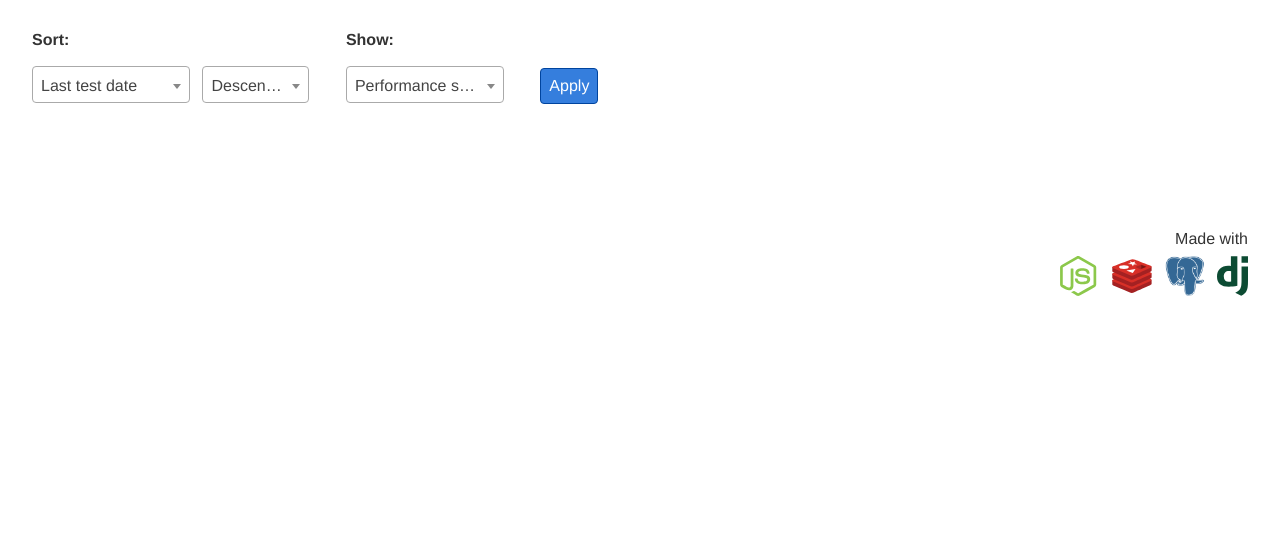
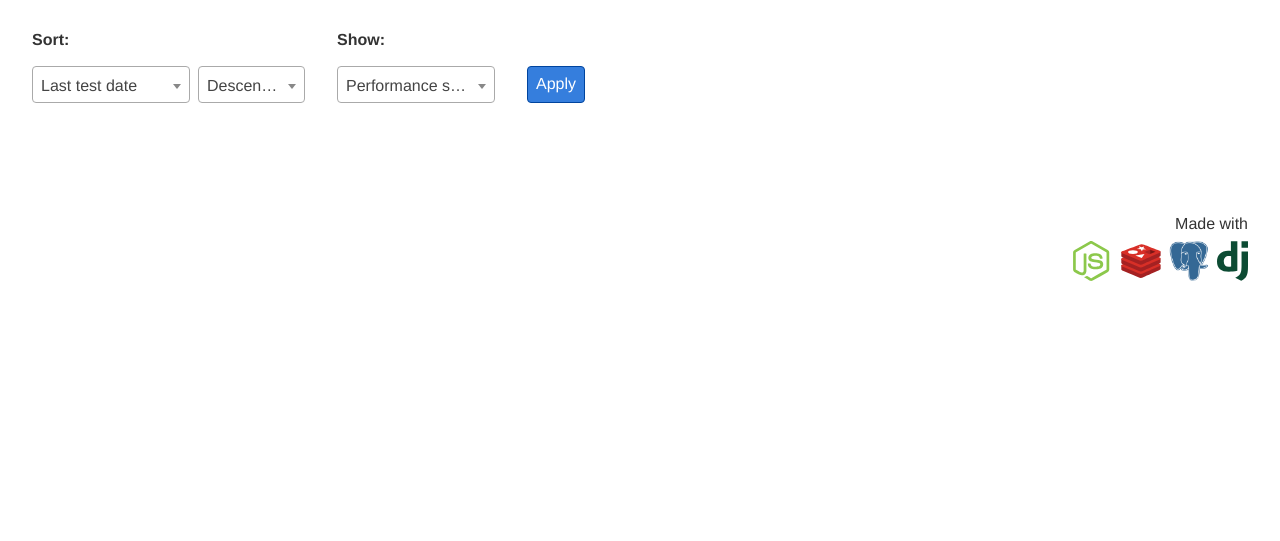
Before and after one commit to IBM/page-lab, a Django app: page /report/browse/ in a window 1280 px wide. Shown: the part 212-753 px from the top of the page. Run offline with Django 3.2, Linux system fonts and the light colour scheme; data comes from the database, SQL or seed files in the repository; data that the repository does not hold is empty; some libraries are stand-ins or nearby versions.

Commit message:
Housekeeping updates
Housekeeping updates.

```diff
--- a/admin/pageaudit/report/templates/page_template.html
+++ b/admin/pageaudit/report/templates/page_template.html
@@ -82,7 +82,7 @@
 
         <main role="main" aria-label="PageLab content">
 
-            <nav class="{{ templateHelpers.classes.horizontalSpace }} pl-sitenav bg-black bb">
+            <nav class="{{ templateHelpers.classes.horizontalSpace }} pl-sitenav bg-black bb cf">
                 <a class="{{ templateHelpers.classes.navItem }} {{ templateHelpers.classes.siteColor }} b" href="{% url 'plr:home' %}">PageLab</a>
                 <a class="{{ templateHelpers.classes.navItem }} {% block menuHomeClass %}{% endblock %}" href="{% url 'plr:home' %}">Find reports</a>
                 <a class="{{ templateHelpers.classes.navItem }} {% block menuBrowsereportsClass %}{% endblock %}" href="{% url 'plr:reports_browse' %}">Browse reports</a>
@@ -114,11 +114,11 @@
             {% define "40" as imgsize %}
             <div class="tr-ns mb3 mt5 tl {{ templateHelpers.classes.grid }}">
                 <p class="mb2">Made with</p>
-                <div>
-                    <a class="dib mr2 " href="https://www.nodejs.org/" target="_blank"><img src="{% static 'report/img/nodejs.svg' %}" width="{{imgsize}}" height="{{imgsize}}" title="Nodejs is an asynchronous event driven JavaScript runtime" alt="Made with Node"></a>
-                    <a class="dib mr2 " href="https://redis.io/" target="_blank"><img src="{% static 'report/img/redis.svg' %}" width="{{imgsize}}" height="{{imgsize}}" title="Redis is an open source (BSD licensed), in-memory data structure store, used as a database, cache and message broker" alt="Made with Redis"></a>
-                    <a class="dib mr2 " href="https://www.postgresql.org/" target="_blank"><img src="{% static 'report/img/postgresql.png' %}" width="{{imgsize}}" height="{{imgsize}}" title="PostgreSQL: The world's most advanced open source relational database" alt="Made with PostgreSQL"></a>
-                    <a class="dib" href="https://www.djangoproject.com/" target="_blank"><img src="{% static 'report/img/django.svg' %}" width="31" height="{{imgsize}}" title="Django makes it easier to build better Web apps more quickly and with less code." alt="Made with Django"></a>
+                <div class="flex justify-end-ns">
+                    <a class="mr2" href="https://www.nodejs.org/" target="_blank"><img src="{% static 'report/img/nodejs.svg' %}" width="{{imgsize}}" height="{{imgsize}}" title="Nodejs is an asynchronous event driven JavaScript runtime" alt="Made with Node"></a>
+                    <a class="mr2" href="https://redis.io/" target="_blank"><img src="{% static 'report/img/redis.svg' %}" width="{{imgsize}}" height="{{imgsize}}" title="Redis is an open source (BSD licensed), in-memory data structure store, used as a database, cache and message broker" alt="Made with Redis"></a>
+                    <a class="mr2" href="https://www.postgresql.org/" target="_blank"><img src="{% static 'report/img/postgresql.png' %}" width="{{imgsize}}" height="{{imgsize}}" title="PostgreSQL: The world's most advanced open source relational database" alt="Made with PostgreSQL"></a>
+                    <a href="https://www.djangoproject.com/" target="_blank"><img src="{% static 'report/img/django.svg' %}" width="31" height="{{imgsize}}" title="Django makes it easier to build better Web apps more quickly and with less code." alt="Made with Django"></a>
                 </div>
             </div>
         </main>
--- a/admin/pageaudit/report/templates/partials/compare_tray.html
+++ b/admin/pageaudit/report/templates/partials/compare_tray.html
@@ -4,21 +4,21 @@
 
     <div id="pl-compare" class="dn-s">
         <div id="pl-compare-header" class="flex bg-black-90 {{ templateHelpers.classes.grid }}">
-            <div class="w-33 dib">
+            <div class="w-33">
                 <p id="pl-compare-openclose"><a href="#" class="pl-compare-closetray light-gray underline-hover hover-{{ templateHelpers.classes.siteColor }}">Close tray</a><a href="#" class="pl-compare-opentray white underline-hover hover-{{ templateHelpers.classes.siteColor }}">Open tray</a></p>
             </div>
-            <div class="w-33 dib">
+            <div class="w-33">
                 <p class="pl-compare-comparelink-con tc pb0">
                     <span class="pl-compare-hotlink"><a class="pl-compare-comparelink light-gray underline-hover hover-{{ templateHelpers.classes.siteColor }}" href="#">Compare</a></span>
                     <span class="pl-compare-plaintext gray">Compare</span>
                 </p>
             </div>
-            <div class="w-33 dib">
+            <div class="w-33">
                 <p class="tr pb0"><a class="pl-compare-clearall light-gray underline-hover hover-{{ templateHelpers.classes.siteColor }}" href="#">Clear all</a></p>
             </div>
         </div>
 
-        <div id="pl-compare-body" class="{{ templateHelpers.classes.grid }} bg-white pv2">
+        <div id="pl-compare-body" class="{{ templateHelpers.classes.grid }} bg-white pv2 flex">
 
         </div>
     </div>
--- a/admin/pageaudit/report/templates/partials/urls_compare_2_table.html
+++ b/admin/pageaudit/report/templates/partials/urls_compare_2_table.html
@@ -12,8 +12,8 @@
 
                         <tr>
                             <td class="b {{ templateHelpers.classes.tableListCell }}"></td>
-                            <td class=" {{ templateHelpers.classes.tableListCell }}"><a class="pl-word-break-all {{ templateHelpers.classes.hasIcon }}" href="{{ url1.url }}" target="_blank" title="Visit page in new window">{{ url1.url|noprotocol }} {{ templateHelpers.html.icons.newWindow|safe }}</a></td>
-                            <td class=" {{ templateHelpers.classes.tableListCell }}"><a class="pl-word-break-all {{ templateHelpers.classes.hasIcon }}" href="{{ url2.url }}" target="_blank" title="Visit page in new window">{{ url2.url|noprotocol }} {{ templateHelpers.html.icons.newWindow|safe }}</a></td>
+                            <td class=" {{ templateHelpers.classes.tableListCell }}"><a class="pl-word-break-all {{ templateHelpers.classes.hasIcon }}" href="{{ url1.url }}" target="_blank" title="Visit page in new window">{{ url1.url|noprotocol }} <span class="pt1 ml2">{{ templateHelpers.html.icons.newWindow|safe }}</span></a></td>
+                            <td class=" {{ templateHelpers.classes.tableListCell }}"><a class="pl-word-break-all {{ templateHelpers.classes.hasIcon }}" href="{{ url2.url }}" target="_blank" title="Visit page in new window">{{ url2.url|noprotocol }} <span class="pt1 ml2">{{ templateHelpers.html.icons.newWindow|safe }}</span></a></td>
                         </tr>
 
                         <tr>
--- a/admin/pageaudit/report/templates/partials/urls_compare_3_table.html
+++ b/admin/pageaudit/report/templates/partials/urls_compare_3_table.html
@@ -12,9 +12,9 @@
             </tr>
             <tr>
                 <td class="b {{ templateHelpers.classes.tableListCell }}"></td>
-                <td class="{{ templateHelpers.classes.tableListCell }}"><a class="pl-word-break-all {{ templateHelpers.classes.hasIcon }}" href="{{ url1.url }}" target="_blank" title="Visit page in new window">{{ url1.url|noprotocol }}  {{ templateHelpers.html.icons.newWindow|safe }}</a></td>
-                <td class="{{ templateHelpers.classes.tableListCell }}"><a class="pl-word-break-all {{ templateHelpers.classes.hasIcon }}" href="{{ url2.url }}" target="_blank" title="Visit page in new window">{{ url2.url|noprotocol }}  {{ templateHelpers.html.icons.newWindow|safe }}</a></td>
-                <td class="{{ templateHelpers.classes.tableListCell }}"><a class="pl-word-break-all {{ templateHelpers.classes.hasIcon }}" href="{{ url3.url }}" target="_blank" title="Visit page in new window">{{ url3.url|noprotocol }}  {{ templateHelpers.html.icons.newWindow|safe }}</a></td>
+                <td class="{{ templateHelpers.classes.tableListCell }}"><a class="pl-word-break-all {{ templateHelpers.classes.hasIcon }}" href="{{ url1.url }}" target="_blank" title="Visit page in new window">{{ url1.url|noprotocol }} <span class="pt1 ml2">{{ templateHelpers.html.icons.newWindow|safe }}</span></a></td>
+                <td class="{{ templateHelpers.classes.tableListCell }}"><a class="pl-word-break-all {{ templateHelpers.classes.hasIcon }}" href="{{ url2.url }}" target="_blank" title="Visit page in new window">{{ url2.url|noprotocol }} <span class="pt1 ml2">{{ templateHelpers.html.icons.newWindow|safe }}</span></a></td>
+                <td class="{{ templateHelpers.classes.tableListCell }}"><a class="pl-word-break-all {{ templateHelpers.classes.hasIcon }}" href="{{ url3.url }}" target="_blank" title="Visit page in new window">{{ url3.url|noprotocol }} <span class="pt1 ml2">{{ templateHelpers.html.icons.newWindow|safe }}</span></a></td>
             </tr>
 
             <tr>
--- a/admin/pageaudit/report/templates/reports_browse.html
+++ b/admin/pageaudit/report/templates/reports_browse.html
@@ -84,9 +84,11 @@
 
 {% block content %}
 
+	<form id="pl-sortform" aria-label="Sort data listing" action="" method="get">
+
         <div class="{{ templateHelpers.classes.grid }} mt4">
-        <form id="pl-sortform" aria-label="Sort data listing" action="" method="get">
-            <div class="mb3 dib mr2">
+            <div class="flex flex-wrap items-end">
+                <div class="mb3 mr2">
                     <p class="b mt0">Sort:</p>
                     <select name="sortby" aria-label="Select a field">
                         <option value="url" {% if sortby == 'url' %}selected="selected"{% endif %}>URL</option>
@@ -97,7 +99,7 @@
                     </select>
                 </div>
 
-            <div class="mb3 dib mr4">
+                <div class="mb3 mr4">
                     <select name="sortorder" aria-label="Select an order">
                         <option value="asc" {% if sortorder == 'asc' %}selected="selected"{% endif %}>Ascending</option>
                         <option value="desc" {% if sortorder == 'desc' %}selected="selected"{% endif %}>Descending</option>
@@ -105,7 +107,7 @@
                 </div>
 
 
-            <div class="mb3 dib mr4">
+                <div class="mb3 mr4">
                     <p class="b mt0">Show:</p>
                     <select name="viewdata" aria-label="Select an order">
                         <option value="perfscore" {% if viewdata == 'perfscore' %}selected="selected"{% endif %}>Performance score</option>
@@ -114,15 +116,16 @@
                     </select>
                 </div>
 
-            <div class="mb3 dib mr3">
-                <button type="submit" class="{{ templateHelpers.classes.smallButton }} {{ templateHelpers.classes.bluePriButton }} relative" style="top:2px;">Apply</button>
+                <div class="mr3">
+                    <button type="submit" class="{{ templateHelpers.classes.smallButton }} {{ templateHelpers.classes.bluePriButton }} relative">Apply</button>
+                </div>
+            </div>
 	    </div>
 
 	</form>
-	</div>
 
 
-	<div id="pl-cards-container" class="{{ templateHelpers.classes.grid }} mt4 flex flex-wrap center">
+	<div id="pl-cards-container" class="{{ templateHelpers.classes.grid }} mt4 flex flex-wrap">
         {% for url in urls %}
             {% include "partials/report_card.html" with url=url %}
         {% endfor %}
--- a/admin/pageaudit/report/templates/reports_urls_detail_noruns.html
+++ b/admin/pageaudit/report/templates/reports_urls_detail_noruns.html
@@ -17,8 +17,8 @@
 
 {% block content %}
 
-    <div class="{{ templateHelpers.classes.grid }} mt5 cf">
-        <div class="fl w-100 w-20-ns mb3">
+    <div class="{{ templateHelpers.classes.grid }} mt5">
+        <div class="mb3">
         	<a class="tc dib" href="{{ url1.url }}" title="View page in new window" target="_blank"><img src="{% static 'report/img/notests.png' %}" width="155"><div class="mt3 pl-textcolor-body">No tests yet</div></a>
         </div>
     </div>
--- a/admin/pageaudit/report/templatetags/template_helpers.py
+++ b/admin/pageaudit/report/templatetags/template_helpers.py
@@ -12,8 +12,8 @@ def getTemplateHelpers(context):
     horizontalSpace = 'ph3 ph4-ns'
     rounded = 'br2'
 
-    commonButton = 'pointer dib mb3 ba ph4 pv3 bg-animate border-box ' + rounded
-    smallButton = 'pointer dib mb3 ba pa2 bg-animate border-box ' + rounded
+    commonButton = 'pointer mb3 ba ph4 pv3 bg-animate border-box ' + rounded
+    smallButton = 'pointer mb3 ba pa2 bg-animate border-box ' + rounded
 
     bluePriButton = 'b--dark-blue bg-blue hover-bg-dark-blue white'
     blueSecButton = 'b--blue bg-white hover-bg-blue blue hover-white link'
@@ -22,7 +22,7 @@ def getTemplateHelpers(context):
 
     icons = {
         'chevronForward': '<svg xmlns="http://www.w3.org/2000/svg" viewBox="0 0 24 24" class="icon chevron-forward"><g data-name="Layer 2"><g data-name="arrow-ios-forward"><rect width="24" height="24" transform="rotate(-90 12 12)" opacity="0"/><path d="M10 19a1 1 0 0 1-.64-.23 1 1 0 0 1-.13-1.41L13.71 12 9.39 6.63a1 1 0 0 1 .15-1.41 1 1 0 0 1 1.46.15l4.83 6a1 1 0 0 1 0 1.27l-5 6A1 1 0 0 1 10 19z"/></g></g></svg>',
-        'newWindow': '<svg xmlns="http://www.w3.org/2000/svg" viewBox="0 0 24 24" class="icon new-window ml2"><g data-name="Layer 2"><g data-name="external-link"><rect width="24" height="24" opacity="0"/><path d="M20 11a1 1 0 0 0-1 1v6a1 1 0 0 1-1 1H6a1 1 0 0 1-1-1V6a1 1 0 0 1 1-1h6a1 1 0 0 0 0-2H6a3 3 0 0 0-3 3v12a3 3 0 0 0 3 3h12a3 3 0 0 0 3-3v-6a1 1 0 0 0-1-1z"/><path d="M16 5h1.58l-6.29 6.28a1 1 0 0 0 0 1.42 1 1 0 0 0 1.42 0L19 6.42V8a1 1 0 0 0 1 1 1 1 0 0 0 1-1V4a1 1 0 0 0-1-1h-4a1 1 0 0 0 0 2z"/></g></g></svg>',
+        'newWindow': '<svg xmlns="http://www.w3.org/2000/svg" viewBox="0 0 24 24" class="icon new-window"><g data-name="Layer 2"><g data-name="external-link"><rect width="24" height="24" opacity="0"/><path d="M20 11a1 1 0 0 0-1 1v6a1 1 0 0 1-1 1H6a1 1 0 0 1-1-1V6a1 1 0 0 1 1-1h6a1 1 0 0 0 0-2H6a3 3 0 0 0-3 3v12a3 3 0 0 0 3 3h12a3 3 0 0 0 3-3v-6a1 1 0 0 0-1-1z"/><path d="M16 5h1.58l-6.29 6.28a1 1 0 0 0 0 1.42 1 1 0 0 0 1.42 0L19 6.42V8a1 1 0 0 0 1 1 1 1 0 0 0 1-1V4a1 1 0 0 0-1-1h-4a1 1 0 0 0 0 2z"/></g></g></svg>',
         'info': '<svg xmlns="http://www.w3.org/2000/svg" viewBox="0 0 24 24" class="icon info"><g data-name="Layer 2"><g data-name="info"><rect width="24" height="24" transform="rotate(180 12 12)" opacity="0"/><path d="M12 2a10 10 0 1 0 10 10A10 10 0 0 0 12 2zm0 18a8 8 0 1 1 8-8 8 8 0 0 1-8 8z"/><circle cx="12" cy="8" r="1"/><path d="M12 10a1 1 0 0 0-1 1v5a1 1 0 0 0 2 0v-5a1 1 0 0 0-1-1z"/></g></g></svg>'
     }
 
@@ -38,7 +38,7 @@ def getTemplateHelpers(context):
             'horizontalSpace': horizontalSpace,
             'hasIcon': 'inline-flex items-center underline-hover',
             'imageBorder': 'ba b--black-20',
-            'navItem': 'link near-white f6 f5-ns dib mr4 pv3 hover-%s' % (siteColor),
+            'navItem': 'link near-white f6 f5-ns fl mr4 pv3 hover-%s' % (siteColor),
             'rounded': rounded,
             'siteColor': siteColor,
             'tableListCell': 'pv3 pr4 bb b--black-20',
--- a/admin/pageaudit/static/report/css/site-custom.css
+++ b/admin/pageaudit/static/report/css/site-custom.css
@@ -241,6 +241,7 @@ a {
 /* Add slight delay so fly-bys aren't so annoying. */
 .pl-card-con {
     transition: border .4s .15s;
+    width: 330px;
 }
 
 .pl-reportcard-notests {
```
Also changed, not shown: admin/pageaudit/report/models.py (+27 -2 lines), admin/pageaudit/report/templates/home.html (+5 -2 lines), admin/pageaudit/report/templates/partials/compare_item.html (+1 -1 lines), admin/pageaudit/report/templates/partials/report_card.html (+6 -6 lines), admin/pageaudit/report/templates/reports_dashboard.html (+5 -10 lines), admin/pageaudit/report/templates/reports_urls_detail_withruns.html (+8 -13 lines). Lines whose indentation alone changed are shown as unchanged.
